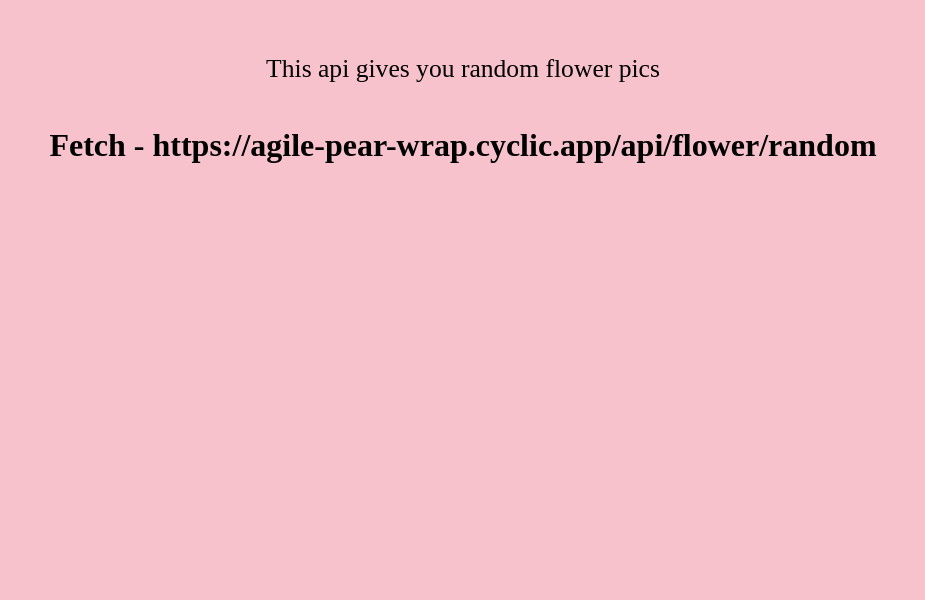
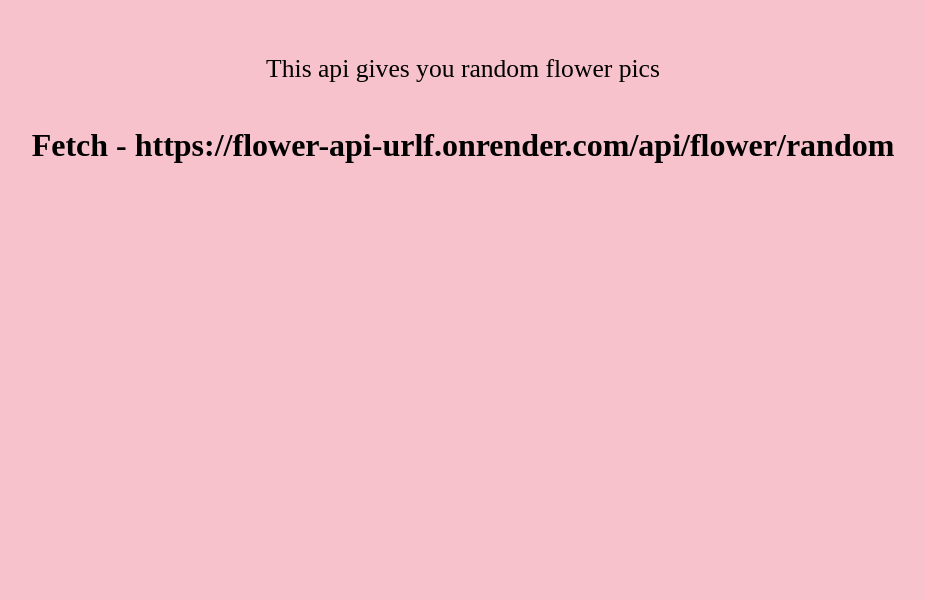
Before and after one commit to Hemant187/flower-api, a website: page index.html in a window 1280 px wide. Shown: the part 200-800 px from the top of the page, without its empty margins (177-1102 px from the left). Drawn offline with Linux system fonts and the light colour scheme.

Commit message:
Update index.html

```diff
--- a/index.html
+++ b/index.html
@@ -8,7 +8,7 @@
 <body>
     <h1>Flower Api</h1>
     <p>This api gives you random flower pics</p>
-    <h4>Fetch - https://agile-pear-wrap.cyclic.app/api/flower/random</h4>
+    <h4>Fetch - https://flower-api-urlf.onrender.com/api/flower/random</h4>
 </body>
 <style>
     html{
```
